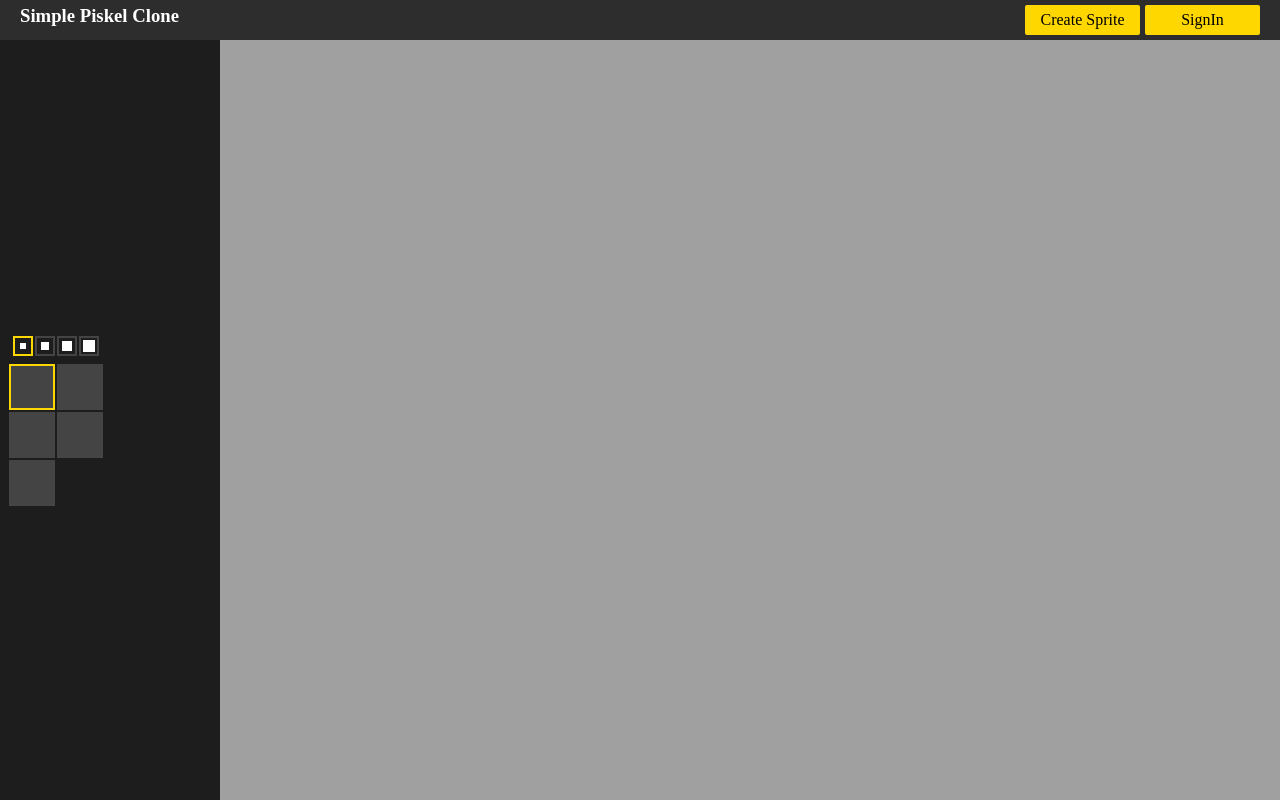
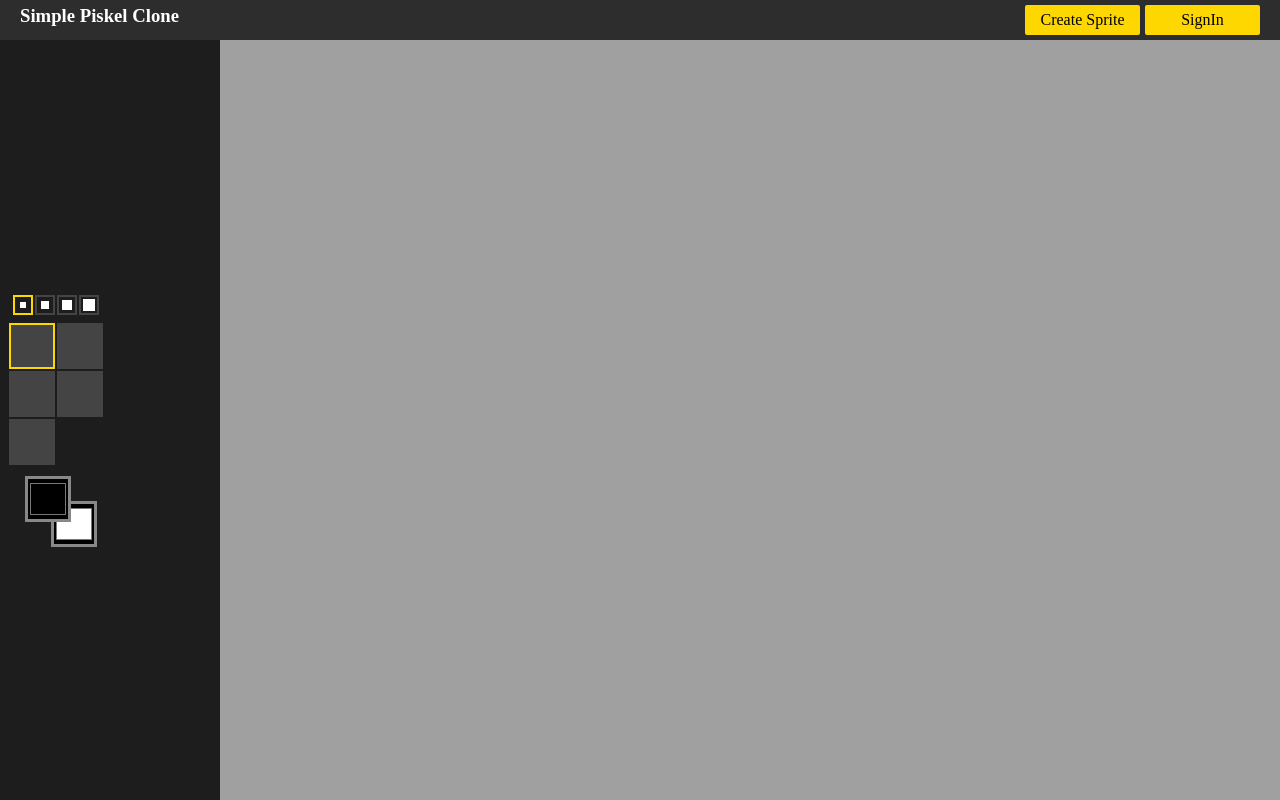
Before and after one commit to Ranisans/simple-piskel-clone, a React app: page / in a window 1280 px wide. Built offline with nearby package versions, Linux system fonts and the light colour scheme.

Commit message:
feat: add color block

```diff
--- a/src/assets/scss/_leftBar.scss
+++ b/src/assets/scss/_leftBar.scss
@@ -81,8 +81,8 @@
   align-content: flex-start;
   flex-wrap: wrap;
 
+  margin-top: 5px;
   padding-left: 8px;
-  margin-top: 5px;
 
   &-button {
     box-sizing: border-box;
@@ -97,3 +97,38 @@
     }
   }
 }
+
+.color_block {
+  display: flex;
+  &-color {
+    box-sizing: border-box;
+    width: 46px;
+    height: 46px;
+
+    background-color: #000000;
+    border: 3px solid rgb(136, 136, 136);
+  }
+
+  &-primary {
+    margin-top: 10px;
+    margin-left: 25px;
+    z-index: 2;
+  }
+
+  &-secondary {
+    margin-top: 35px;
+    margin-left: -20px;
+    z-index: 1;
+  }
+}
+
+.color_button {
+  &-chooser {
+    width: 100%;
+    height: 100%;
+    padding: 0;
+
+    border: none;
+    background-color: transparent;
+  }
+}
--- /dev/null
+++ b/src/js/gui/main/leftBar/tool/ColorBlock.js
@@ -0,0 +1,26 @@
+import React from 'react';
+
+import ColorButton from './ColorButton';
+
+const ColorBlock = () => {
+  const colorBlockCls = 'color_block';
+  const colorsElements = [
+    { className: 'primary', baseColor: '#000000' },
+    { className: 'secondary', baseColor: '#FFFFFF' },
+  ];
+
+  return (
+    <div className={colorBlockCls}>
+      {colorsElements.map((el, i) => (
+        <ColorButton
+          key={i}
+          className={[`${colorBlockCls}-color`, `${colorBlockCls}-${el.className}`]}
+          baseColor={el.baseColor}
+        />
+      ))}
+      <div className={`${colorBlockCls}-switch`}></div>
+    </div>
+  );
+};
+
+export default ColorBlock;
--- /dev/null
+++ b/src/js/gui/main/leftBar/tool/ColorButton.js
@@ -0,0 +1,23 @@
+import React, { useState } from 'react';
+
+const ColorButton = ({ className, baseColor }) => {
+  const [currentColor, setCurrentColor] = useState(baseColor);
+
+  const changeColor = (e) => {
+    setCurrentColor(e.target.value);
+  };
+
+  return (
+    <div className={className.join(' ')}>
+      <div className="color_button-background"></div>
+      <input
+        type="color"
+        name="color"
+        className="color_button-chooser"
+        value={currentColor}
+        onChange={changeColor}
+      />
+    </div>
+  );
+};
+export default ColorButton;
--- a/src/js/gui/main/leftBar/tool/ToolBlock.js
+++ b/src/js/gui/main/leftBar/tool/ToolBlock.js
@@ -1,5 +1,6 @@
 import React from 'react';
 
+import ColorBlock from './ColorBlock';
 import Button from './Button';
 
 const ToolBlock = () => {
@@ -35,6 +36,8 @@ const ToolBlock = () => {
               ]}
             />))}
         </div>
+
+        <ColorBlock />
       </div>
     </div>
   );
```
